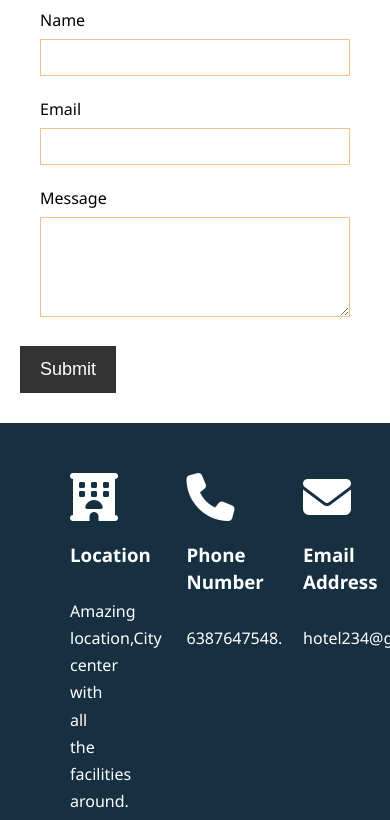
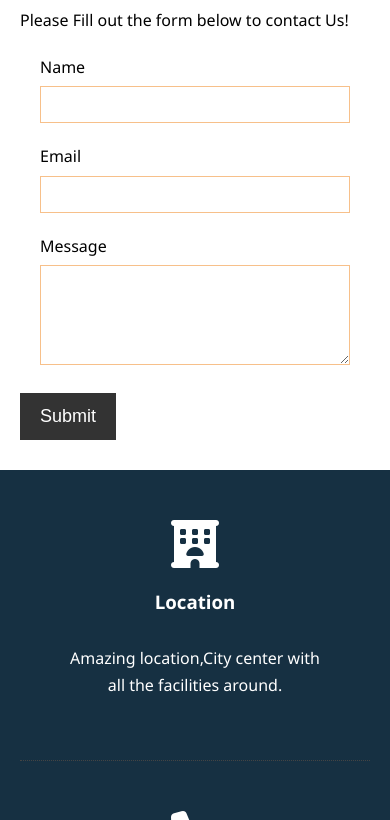
Before and after one commit to 98ritu/HtmlCssUdemy, a plain HTML site: page contact.html in a window 390 px wide. Shown: the part 262-1082 px from the top of the page. Drawn offline with Linux system fonts and the light colour scheme.

Commit message:
Update contact.html

```diff
--- a/contact.html
+++ b/contact.html
@@ -9,6 +9,7 @@
         <meta name="description" content="Welcome to the best hotel of Kanpur">
         <meta name="keywords" content="hotel,kanpur,vacation,stay,luxury,affordable">
         <link rel="stylesheet" href="./css/style.css">
+         <link rel="stylesheet" media="screen and (max-width:768px)" href="./css/mobile.css">
         <title>CONTACT</title>
     </head>
     <body>
```
